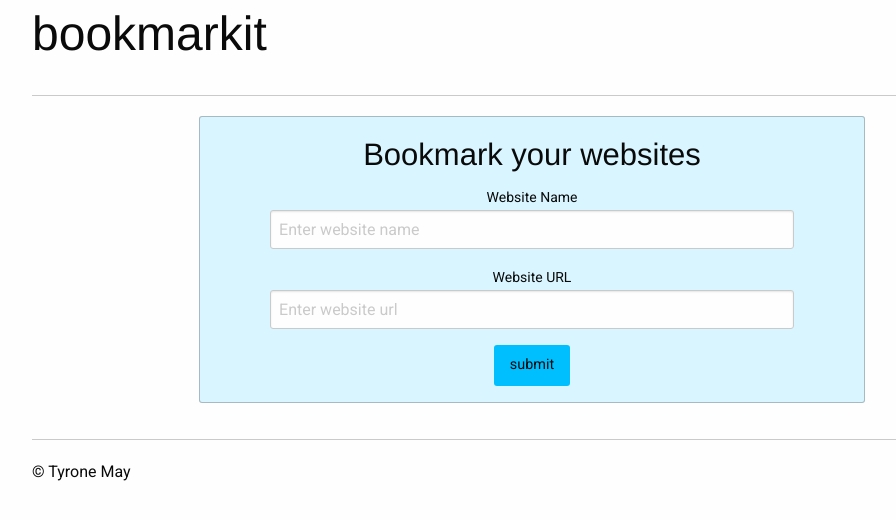
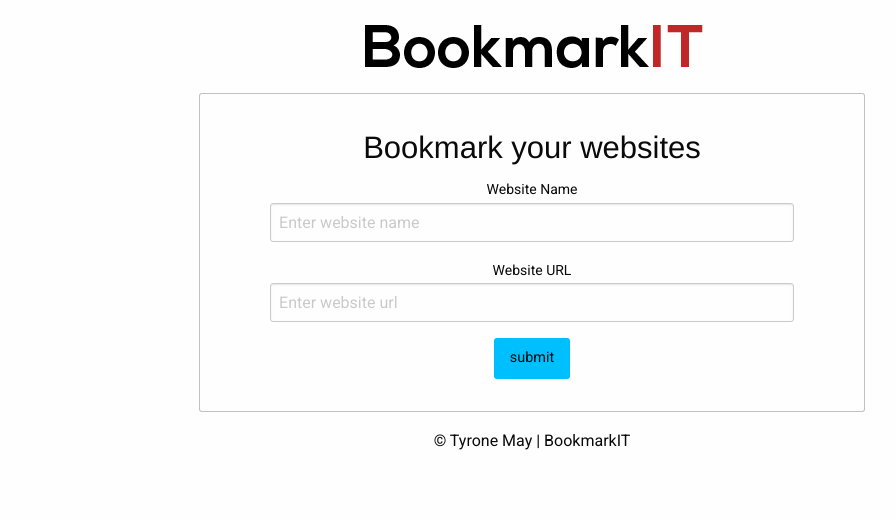
Before and after one commit to mayhemds/bookmarker, a plain HTML site: page index.html in a window 1280 px wide. Shown: the whole page, without its empty margins (108-1004 px from the left). Drawn offline with nearby package versions, Linux system fonts and the light colour scheme.

Commit message:
added logo and changed positioning and basic styling

```diff
--- a/css/styles.css
+++ b/css/styles.css
@@ -1,7 +1,15 @@
 body {
   font-family: 'Roboto', sans-serif;
 }
-
+.logo {
+  padding: 1em 0;
+  margin: 0 auto;
+  display: block;
+}
+.callout.primary {
+  padding: 2em 0;
+  background: #fefefe;
+}
 .callout.secondary {
   background: #f9f9f9;
 }
--- a/index.html
+++ b/index.html
@@ -2,20 +2,19 @@
 <html lang="en">
 <head>
   <meta charset="UTF-8">
-  <title>BookMarker</title>
+  <title>BookmarkIT</title>
   <link rel="stylesheet" href="css/foundation.css">
   <link href="https://fonts.googleapis.com/css?family=Roboto" rel="stylesheet">
   <link rel="stylesheet" href="css/styles.css">
 </head>
 <body onload="fetchBookmarks()">
   <div class="row">
-    <h1>bookmarkit</h1>
+    <img src="img/bookmarkit-logo.png" class="logo" alt="bookmark application">
   </div>
 
-<hr>
 <div class="row">
-  <div class=" medium-8 medium-centered large-8 columns callout primary">
-    <div class="row">
+  <div class=" small-12 medium-8 medium-centered large-8 columns callout primary">
+
       <h3 class="text-center">Bookmark your websites</h3>
       <div class="medium-10 medium-centered large-10 columns">
         <form id="myForm" class="text-center">
@@ -29,19 +28,19 @@
         </form>
       </div>
 
-    </div>
   </div>
 </div>
 <div class="row">
-  <div class="medium-8 medium-centered columns">
+  <div class="small-12 medium-9 medium-centered columns">
     <div id="bookmarksResults"></div>
   </div>
 </div>
 
 <footer>
     <div class="row">
-      <hr>
-      &copy; Tyrone May
+      <div class="medium-12 columns">
+        <p class="text-center">&copy; Tyrone May | BookmarkIT</p>
+      </div>
     </div>
 </footer>
 
```
Also changed, not shown: img/bookmarkit-logo.png (added).
